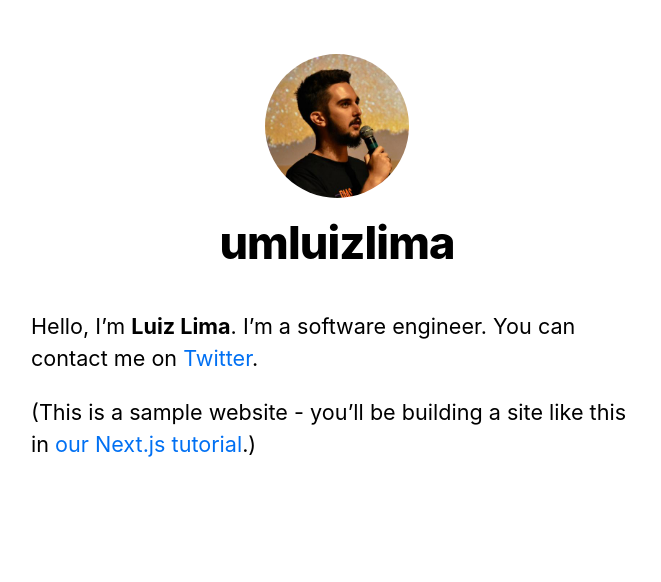
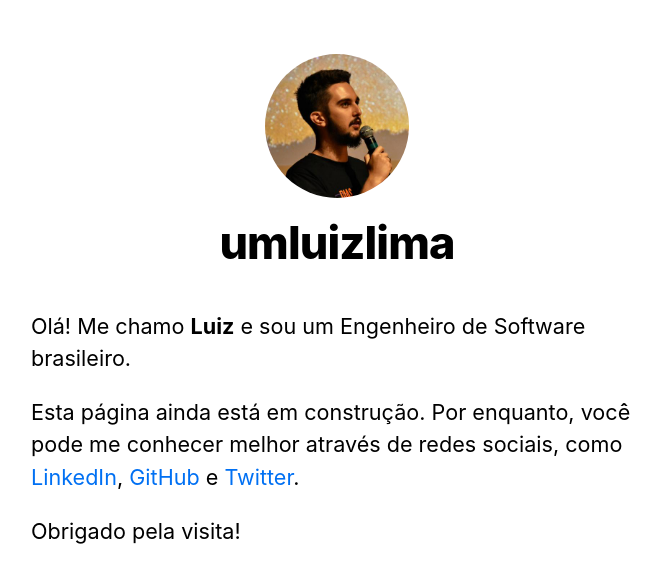
Before and after one commit to umluizlima/umluizlima.dev, a Next.js app: page / in a window 1280 px wide. Shown: the top 582 px of the page, without its empty margins (303-964 px from the left). Built offline with nearby package versions, Linux system fonts and the light colour scheme.

Commit message:
Update content

```diff
--- a/lib/posts.js
+++ b/lib/posts.js
@@ -6,12 +6,16 @@ import html from 'remark-html'
 
 const postsDirectory = path.join(process.cwd(), 'posts')
 
+const getFileNames = (path) => {
+  if (!fs.existsSync(path)) {
+    return [];
+  }
+  return fs.readdirSync(postsDirectory);
+}
+
 export function getSortedPostsData() {
   // Get file names under /posts
-  if (!fs.existsSync(postsDirectory)) {
-    return [];
-  }
-  const fileNames = fs.readdirSync(postsDirectory)
+  const fileNames = getFileNames(postsDirectory)
   const allPostsData = fileNames.map(fileName => {
     // Remove ".md" from file name to get id
     const id = fileName.replace(/\.md$/, '')
@@ -40,7 +44,7 @@ export function getSortedPostsData() {
 }
 
 export function getAllPostIds() {
-  const fileNames = fs.readdirSync(postsDirectory)
+  const fileNames = getFileNames(postsDirectory)
 
   // Returns an array that looks like this:
   // [
--- a/pages/index.js
+++ b/pages/index.js
@@ -14,13 +14,15 @@ export default function Home({ allPostsData }) {
       </Head>
       <section className={utilStyles.headingMd}>
         <p>
-          Hello, I’m <strong>Luiz Lima</strong>. I’m a software engineer.
-          You can contact me on <a target="_blank" rel="noopener noreferrer" href="https://twitter.com/umluizlima">Twitter</a>.
+          Olá! Me chamo <strong>Luiz</strong> e sou um Engenheiro de Software brasileiro.
         </p>
         <p>
-          (This is a sample website - you’ll be building a site like this in{' '}
-          <a href="https://nextjs.org/learn">our Next.js tutorial</a>.)
+          Esta página ainda está em construção. Por enquanto, você pode me conhecer melhor através de redes sociais,
+          como <a target="_blank" rel="noopener noreferrer" href="https://www.linkedin.com/in/umluizlima">LinkedIn</a>,{' '}
+          <a target="_blank" rel="noopener noreferrer" href="https://github.com/umluizlima">GitHub</a>{' '}
+          e <a target="_blank" rel="noopener noreferrer" href="https://twitter.com/umluizlima">Twitter</a>.
         </p>
+        <p>Obrigado pela visita!</p>
       </section>
       {allPostsData.length > 0 &&
         <section className={`${utilStyles.headingMd} ${utilStyles.padding1px}`}>
```
